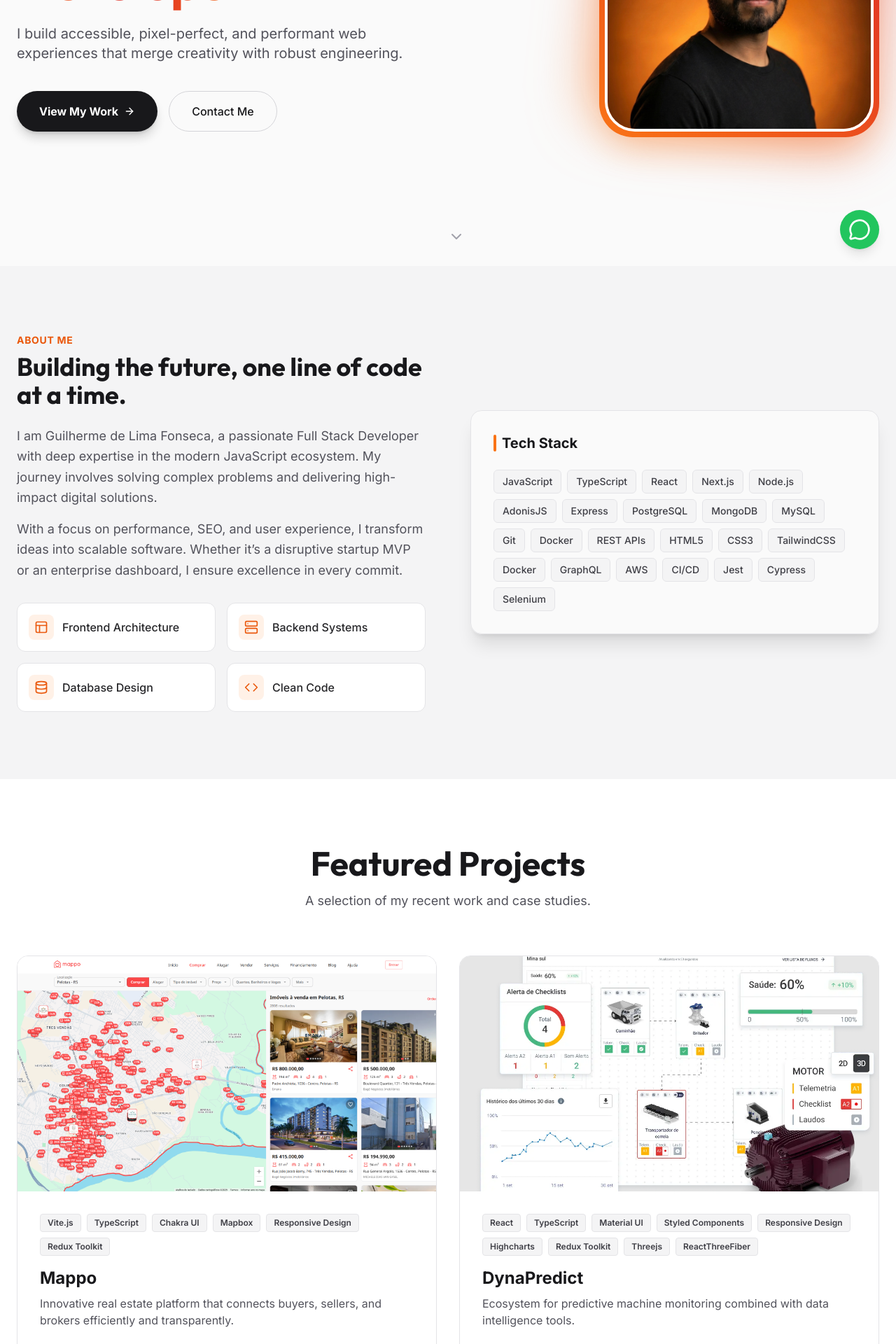
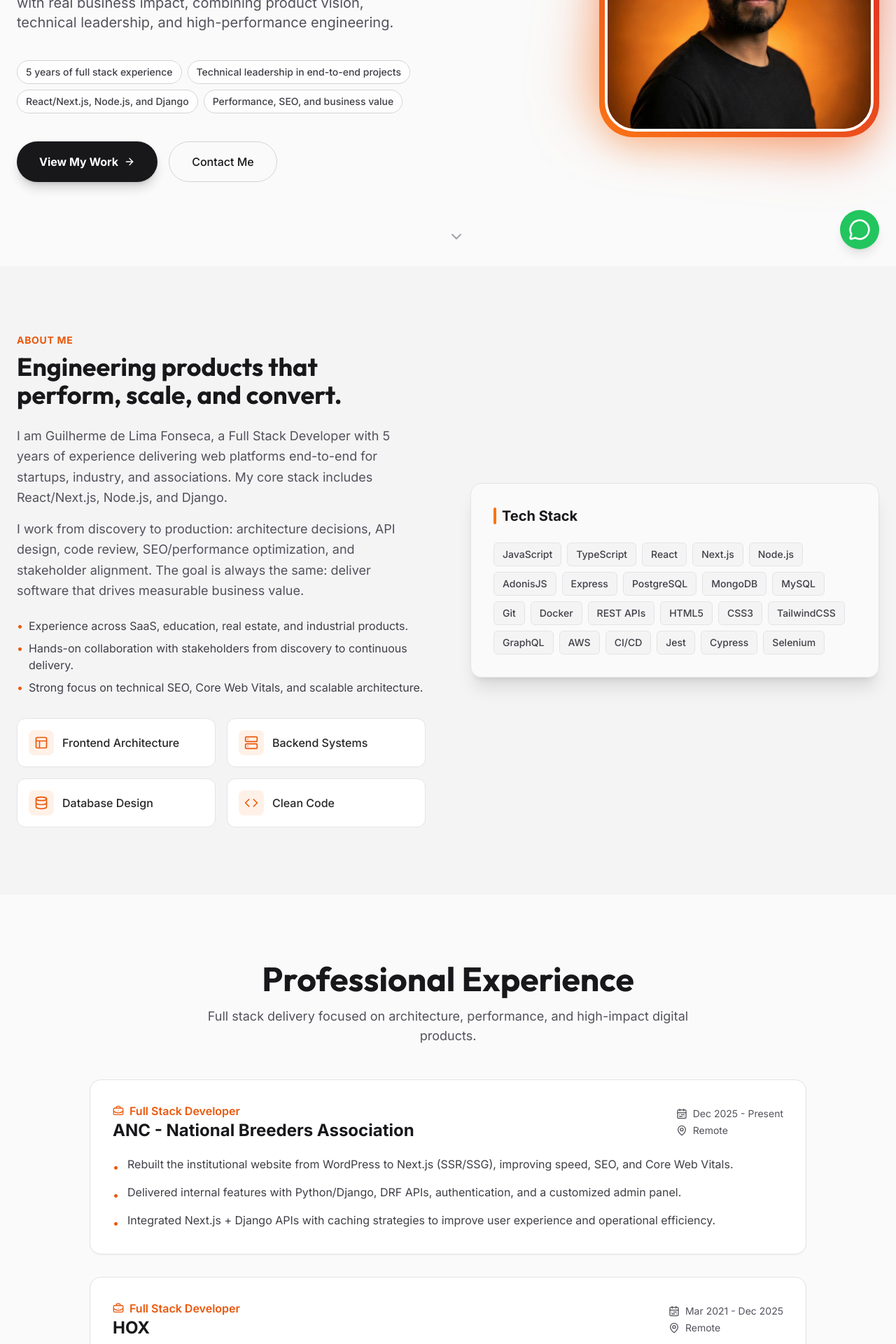
Before and after one commit to GuilhermeFon/portfolio, a Next.js app: page / in a window 1280 px wide. Shown: the part 420-2340 px from the top of the page at 70% size. Built offline with nearby package versions, Linux system fonts and the light colour scheme.

Commit message:
Add Experience section and enhance About and Hero components for multilingual support

```diff
--- a/app/page.tsx
+++ b/app/page.tsx
@@ -1,6 +1,7 @@
 import Navbar from '../components/Navbar';
 import Hero from '../components/Hero';
 import About from '../components/About';
+import Experience from '../components/Experience';
 import Projects from '../components/Projects';
 import Footer from '../components/Footer';
 import WhatsAppButton from '../components/WhatsAppButton';
@@ -12,6 +13,7 @@ export default function Home() {
       <main>
         <Hero />
         <About />
+        <Experience />
         <Projects />
       </main>
       <Footer />
--- a/components/About.tsx
+++ b/components/About.tsx
@@ -9,6 +9,33 @@ import { Code, Server, Database, Layout } from 'lucide-react';
 const About: React.FC = () => {
   const { language } = useLanguage();
   const t = CONTENT[language].about;
+  const featureTitles =
+    language === "pt"
+      ? {
+          frontend: "Arquitetura Frontend",
+          backend: "Sistemas Backend",
+          database: "Modelagem de Dados",
+          code: "Codigo Limpo",
+        }
+      : {
+          frontend: "Frontend Architecture",
+          backend: "Backend Systems",
+          database: "Database Design",
+          code: "Clean Code",
+        };
+
+  const differentiators =
+    language === "pt"
+      ? [
+          "Experiencia com plataformas SaaS, educacionais, imobiliarias e industriais.",
+          "Atuacao com stakeholders em discovery, priorizacao e entrega continua.",
+          "Forte dominio em SEO tecnico, Core Web Vitals e arquitetura escalavel.",
+        ]
+      : [
+          "Experience across SaaS, education, real estate, and industrial products.",
+          "Hands-on collaboration with stakeholders from discovery to continuous delivery.",
+          "Strong focus on technical SEO, Core Web Vitals, and scalable architecture.",
+        ];
 
   const FeatureItem = ({ icon: Icon, title }: { icon: any, title: string }) => (
     <div className="flex items-center gap-3 p-4 bg-white dark:bg-zinc-900/50 border border-zinc-200 dark:border-zinc-800 rounded-xl hover:border-orange-500/50 hover:shadow-md dark:hover:shadow-none transition-all">
@@ -42,11 +69,20 @@ const About: React.FC = () => {
               <p>{t.p2}</p>
             </div>
 
+            <ul className="mt-6 space-y-2 text-zinc-700 dark:text-zinc-300">
+              {differentiators.map((item) => (
+                <li key={item} className="flex gap-2">
+                  <span className="text-orange-600 dark:text-orange-500">•</span>
+                  <span>{item}</span>
+                </li>
+              ))}
+            </ul>
+
             <div className="mt-8 grid grid-cols-1 sm:grid-cols-2 gap-4">
-              <FeatureItem icon={Layout} title="Frontend Architecture" />
-              <FeatureItem icon={Server} title="Backend Systems" />
-              <FeatureItem icon={Database} title="Database Design" />
-              <FeatureItem icon={Code} title="Clean Code" />
+              <FeatureItem icon={Layout} title={featureTitles.frontend} />
+              <FeatureItem icon={Server} title={featureTitles.backend} />
+              <FeatureItem icon={Database} title={featureTitles.database} />
+              <FeatureItem icon={Code} title={featureTitles.code} />
             </div>
           </motion.div>
 
--- /dev/null
+++ b/components/Experience.tsx
@@ -0,0 +1,138 @@
+"use client";
+
+import React from "react";
+import {motion} from "framer-motion";
+import {useLanguage} from "../contexts/LanguageContext";
+import {BriefcaseBusiness, CalendarRange, MapPin} from "lucide-react";
+
+const EXPERIENCE = {
+  pt: {
+    title: "Experiencia Profissional",
+    subtitle:
+      "Atuacao full stack com foco em arquitetura, performance e entrega de produtos digitais de alto impacto.",
+    positions: [
+      {
+        company: "ANC - Associacao Nacional de Criadores",
+        role: "Desenvolvedor Full Stack",
+        location: "Remoto",
+        period: "Dez 2025 - Presente",
+        highlights: [
+          "Reconstrucao do site institucional de WordPress para Next.js (SSR/SSG), elevando velocidade, SEO e Core Web Vitals.",
+          "Desenvolvimento de funcionalidades internas em Python/Django com DRF, autenticacao e painel administrativo customizado.",
+          "Integracao Next.js + Django com estrategia de cache e consumo de APIs para melhor experiencia e eficiencia operacional.",
+        ],
+      },
+      {
+        company: "HOX",
+        role: "Desenvolvedor Full Stack",
+        location: "Remoto",
+        period: "Mar 2021 - Dez 2025",
+        highlights: [
+          "Mappo: plataforma imobiliaria com visualizacao interativa de lotes e imoveis, busca avancada e backend seguro em AdonisJS.",
+          "Dynamox: dashboards para monitoramento preditivo industrial com React, D3.js e visualizacoes 3D com Three.js/R3F.",
+          "GrowSolar: lideranca tecnica ponta a ponta na plataforma de cursos/mentorias e no site com CMS headless e SEO avancado.",
+          "Conducao de code reviews e definicao de padroes arquiteturais em colaboracao direta com clientes e stakeholders.",
+        ],
+      },
+    ],
+  },
+  en: {
+    title: "Professional Experience",
+    subtitle:
+      "Full stack delivery focused on architecture, performance, and high-impact digital products.",
+    positions: [
+      {
+        company: "ANC - National Breeders Association",
+        role: "Full Stack Developer",
+        location: "Remote",
+        period: "Dec 2025 - Present",
+        highlights: [
+          "Rebuilt the institutional website from WordPress to Next.js (SSR/SSG), improving speed, SEO, and Core Web Vitals.",
+          "Delivered internal features with Python/Django, DRF APIs, authentication, and a customized admin panel.",
+          "Integrated Next.js + Django APIs with caching strategies to improve user experience and operational efficiency.",
+        ],
+      },
+      {
+        company: "HOX",
+        role: "Full Stack Developer",
+        location: "Remote",
+        period: "Mar 2021 - Dec 2025",
+        highlights: [
+          "Mappo: real estate platform with interactive property mapping, advanced filtering, and secure AdonisJS APIs.",
+          "Dynamox: BI dashboards for predictive maintenance using React, D3.js, and 3D visualizations with Three.js/R3F.",
+          "GrowSolar: led architecture and end-to-end delivery of the education platform and SEO-optimized institutional website.",
+          "Ran code reviews and established architectural standards while working closely with clients and stakeholders.",
+        ],
+      },
+    ],
+  },
+};
+
+const Experience: React.FC = () => {
+  const {language} = useLanguage();
+  const t = EXPERIENCE[language];
+
+  return (
+    <section id="experience" className="py-24 bg-zinc-50 dark:bg-zinc-950">
+      <div className="container mx-auto px-6">
+        <motion.div
+          className="mb-12 md:text-center max-w-3xl mx-auto"
+          initial={{opacity: 0, y: 20}}
+          whileInView={{opacity: 1, y: 0}}
+          viewport={{once: true}}
+        >
+          <h2 className="text-3xl md:text-5xl font-display font-bold text-zinc-900 dark:text-white mb-4">
+            {t.title}
+          </h2>
+          <p className="text-zinc-600 dark:text-zinc-400 text-lg">{t.subtitle}</p>
+        </motion.div>
+
+        <div className="space-y-8 max-w-5xl mx-auto">
+          {t.positions.map((item, index) => (
+            <motion.article
+              key={item.company}
+              initial={{opacity: 0, y: 20}}
+              whileInView={{opacity: 1, y: 0}}
+              viewport={{once: true}}
+              transition={{delay: index * 0.08}}
+              className="bg-white dark:bg-zinc-900 border border-zinc-200 dark:border-zinc-800 rounded-2xl p-6 md:p-8 shadow-sm"
+            >
+              <div className="flex flex-col md:flex-row md:items-center md:justify-between gap-4 mb-5">
+                <div>
+                  <p className="text-orange-600 dark:text-orange-400 font-semibold flex items-center gap-2">
+                    <BriefcaseBusiness className="w-4 h-4" />
+                    {item.role}
+                  </p>
+                  <h3 className="text-xl md:text-2xl font-bold text-zinc-900 dark:text-white">
+                    {item.company}
+                  </h3>
+                </div>
+                <div className="text-sm text-zinc-600 dark:text-zinc-400 space-y-1">
+                  <p className="flex items-center gap-2">
+                    <CalendarRange className="w-4 h-4" />
+                    {item.period}
+                  </p>
+                  <p className="flex items-center gap-2">
+                    <MapPin className="w-4 h-4" />
+                    {item.location}
+                  </p>
+                </div>
+              </div>
+
+              <ul className="space-y-3 text-zinc-700 dark:text-zinc-300">
+                {item.highlights.map((highlight) => (
+                  <li key={highlight} className="flex gap-3">
+                    <span className="text-orange-600 dark:text-orange-400 mt-1">•</span>
+                    <span>{highlight}</span>
+                  </li>
+                ))}
+              </ul>
+            </motion.article>
+          ))}
+        </div>
+      </div>
+    </section>
+  );
+};
+
+export default Experience;
--- a/components/Hero.tsx
+++ b/components/Hero.tsx
@@ -11,6 +11,20 @@ import Image from "next/image";
 const Hero: React.FC = () => {
   const {language} = useLanguage();
   const t = CONTENT[language].hero;
+  const highlights =
+    language === "pt"
+      ? [
+          "5 anos de experiencia full stack",
+          "Lideranca tecnica em projetos ponta a ponta",
+          "React/Next.js, Node.js e Django",
+          "Performance, SEO e valor de negocio",
+        ]
+      : [
+          "5 years of full stack experience",
+          "Technical leadership in end-to-end projects",
+          "React/Next.js, Node.js, and Django",
+          "Performance, SEO, and business value",
+        ];
 
   const scrollToProjects = () => {
     document.getElementById("projects")?.scrollIntoView({behavior: "smooth"});
@@ -64,6 +78,22 @@ const Hero: React.FC = () => {
             >
               {t.description}
             </motion.p>
+
+            <motion.div
+              initial={{opacity: 0, y: 15}}
+              animate={{opacity: 1, y: 0}}
+              transition={{duration: 0.5, delay: 0.25}}
+              className="flex flex-wrap gap-2 mb-10 justify-center lg:justify-start"
+            >
+              {highlights.map((item) => (
+                <span
+                  key={item}
+                  className="px-3 py-1.5 text-sm font-medium rounded-full border border-zinc-300 dark:border-zinc-700 bg-white/80 dark:bg-zinc-900/70 text-zinc-700 dark:text-zinc-300"
+                >
+                  {item}
+                </span>
+              ))}
+            </motion.div>
 
             <motion.div
               initial={{opacity: 0, y: 20}}
--- a/components/Navbar.tsx
+++ b/components/Navbar.tsx
@@ -52,6 +52,12 @@ const Navbar: React.FC = () => {
             className="text-sm font-medium text-zinc-600 hover:text-orange-600 dark:text-zinc-300 dark:hover:text-orange-500 transition-colors"
           >
             {t.about}
+          </button>
+          <button
+            onClick={() => scrollToSection("experience")}
+            className="text-sm font-medium text-zinc-600 hover:text-orange-600 dark:text-zinc-300 dark:hover:text-orange-500 transition-colors"
+          >
+            {t.experience}
           </button>
           <button
             onClick={() => scrollToSection("projects")}
@@ -125,6 +131,12 @@ const Navbar: React.FC = () => {
                 {t.about}
               </button>
               <button
+                onClick={() => scrollToSection("experience")}
+                className="text-lg font-medium text-zinc-600 dark:text-zinc-300 hover:text-orange-600 dark:hover:text-orange-500 text-left"
+              >
+                {t.experience}
+              </button>
+              <button
                 onClick={() => scrollToSection("projects")}
                 className="text-lg font-medium text-zinc-600 dark:text-zinc-300 hover:text-orange-600 dark:hover:text-orange-500 text-left"
               >
--- a/constants.ts
+++ b/constants.ts
@@ -1,5 +1,5 @@
 import {Project, Translations} from "./types";
-import {Github, Linkedin, Mail, Twitter} from "lucide-react";
+import {Github, Linkedin, Mail} from "lucide-react";
 
 import BurgerCaseImage from "./assets/images/burger-case.png";
 import FinanceDashCaseImage from "./assets/images/finance-dash-case.png";
@@ -30,8 +30,8 @@ export const PROJECTS: Project[] = [
     id: "7",
     title: "Mappo",
     description: {
-      en: "Innovative real estate platform that connects buyers, sellers, and brokers efficiently and transparently.",
-      pt: "Plataforma Inovadora do mercado imobiliário que conecta compradores, vendedores e corretores de forma eficiente e transparente.",
+      en: "Full stack real estate platform with interactive lot/property mapping, advanced filters, and secure APIs to support high-volume geospatial data.",
+      pt: "Plataforma imobiliaria full stack com mapeamento interativo de lotes e imoveis, filtros avancados e APIs seguras para suportar alto volume de dados geoespaciais.",
     },
     tags: [
       "Vite.js",
@@ -49,8 +49,8 @@ export const PROJECTS: Project[] = [
     id: "12",
     title: "DynaPredict",
     description: {
-      en: "Ecosystem for predictive machine monitoring combined with data intelligence tools.",
-      pt: "Ecossistema para realizar o monitoramento preditivo de máquinas combinado com ferramentas de inteligência de dados.",
+      en: "Industrial predictive maintenance ecosystem with BI dashboards, data intelligence, and 3D asset visualization for real-time decisions.",
+      pt: "Ecossistema de manutencao preditiva industrial com dashboards de BI, inteligencia de dados e visualizacao 3D de ativos para decisao em tempo real.",
     },
     tags: [
       "React",
@@ -71,8 +71,8 @@ export const PROJECTS: Project[] = [
     id: "10",
     title: "GrowSolar Institucional",
     description: {
-      en: "High-conversion institutional website with blog and course pages focused on the solar energy ecosystem.",
-      pt: "Site institucional de alta conversão, com blog e páginas de cursos focados para o ecossistema de energia solar.",
+      en: "SEO-driven institutional website with integrated blog and course funnels, designed to increase authority, organic traffic, and conversion.",
+      pt: "Site institucional orientado a SEO com blog integrado e funis de cursos, projetado para elevar autoridade, trafego organico e conversao.",
     },
     tags: [
       "Next.js",
@@ -89,8 +89,8 @@ export const PROJECTS: Project[] = [
     id: "11",
     title: "GrowSolar Plataforma",
     description: {
-      en: "Platform for courses, mentoring, and 3D projects focused on the solar energy ecosystem.",
-      pt: "Plataforma de cursos, mentorias e projetos 3D focados para o ecossistema de energia solar",
+      en: "Education platform for courses, mentorships, and technical projects, delivered with end-to-end architecture and scalable APIs.",
+      pt: "Plataforma educacional de cursos, mentorias e projetos tecnicos, entregue com arquitetura ponta a ponta e APIs escalaveis.",
     },
     tags: [
       "Vite.js",
@@ -111,7 +111,7 @@ export const PROJECTS: Project[] = [
     title: "Grow Solar Lead Gen",
     description: {
       en: "High-conversion landing page for solar energy lead generation.",
-      pt: "Landing page de alta conversão para geração de leads em energia solar.",
+      pt: "Landing page de alta conversao para geracao de leads em energia solar.",
     },
     tags: ["Next.js", "TypeScript", "TailwindCSS", "Responsive Design"],
     image: GrowSolarCaseImage,
@@ -122,8 +122,8 @@ export const PROJECTS: Project[] = [
     id: "2",
     title: "Finance Dash",
     description: {
-      en: "Financial control and investment system to manage your finances efficiently.",
-      pt: "Sistema de controle financeiro e de investimentos para gerenciar suas finanças com eficiência.",
+      en: "Financial control dashboard with expense, income, credit card, and investment modules, built as a graduation capstone and evolved as a personal product.",
+      pt: "Dashboard de controle financeiro com modulos de despesas, receitas, cartao de credito e investimentos, criado como TCC e evoluido como produto pessoal.",
     },
     tags: [
       "Vite.js",
@@ -134,7 +134,7 @@ export const PROJECTS: Project[] = [
       "Zustand",
       "Node.js",
       "Express",
-      "PostgresSQL",
+      "PostgreSQL",
       "REST APIs",
     ],
     image: FinanceDashCaseImage,
@@ -145,8 +145,8 @@ export const PROJECTS: Project[] = [
     id: "1",
     title: "LK Sneakers",
     description: {
-      en: "High-conversion landing page for a sneaker store with modern and attractive design.",
-      pt: "Landing page de alta conversão para uma loja de tênis com design moderno e atrativo.",
+      en: "High-conversion landing page for a sneaker brand with modern visuals and mobile-first UX.",
+      pt: "Landing page de alta conversao para uma marca de tenis com visual moderno e UX mobile-first.",
     },
     tags: ["Next.js", "TypeScript", "TailwindCSS", "Responsive Design"],
     image: LkSneakersCaseImage,
@@ -157,8 +157,8 @@ export const PROJECTS: Project[] = [
     id: "9",
     title: "Studio Silo",
     description: {
-      en: "My business portfolio, where I showcase my projects, skills, and experiences as a full stack developer, plus service outsourcing.",
-      pt: "Meu portfólio Empresarial, onde apresento meus projetos, habilidades e experiências como desenvolvedor full stack, além de terceirização de serviços.",
+      en: "Business portfolio presenting projects, services, and technical expertise to support client acquisition.",
+      pt: "Portfolio empresarial para apresentar projetos, servicos e expertise tecnica com foco em aquisicao de clientes.",
     },
     tags: ["Next.js", "TypeScript", "TailwindCSS", "Responsive Design"],
     image: SiloCaseImage,
@@ -167,10 +167,10 @@ export const PROJECTS: Project[] = [
   },
   {
     id: "3",
-    title: "Mão na Roda",
+    title: "Mao na Roda",
     description: {
-      en: "Service website that connects clients with qualified professionals.",
-      pt: "Site de serviços que conecta clientes a profissionais qualificados.",
+      en: "Service platform connecting clients with qualified professionals through a streamlined web experience.",
+      pt: "Plataforma de servicos que conecta clientes e profissionais qualificados em uma experiencia web simplificada.",
     },
     tags: [
       "React",
@@ -188,8 +188,8 @@ export const PROJECTS: Project[] = [
     id: "6",
     title: "A Camponesa",
     description: {
-      en: "Landing page for an artisan bakery with a focus on quality and tradition.",
-      pt: "Landing page para uma confeitaria artesanal com foco em qualidade e tradição.",
+      en: "Landing page for an artisanal bakery emphasizing product quality and brand storytelling.",
+      pt: "Landing page para confeitaria artesanal com foco em qualidade dos produtos e storytelling de marca.",
     },
     tags: ["Next.js", "TypeScript", "TailwindCSS", "Responsive Design"],
     image: CamponesaCaseImage,
@@ -200,8 +200,8 @@ export const PROJECTS: Project[] = [
     id: "4",
     title: "Burger Pro",
     description: {
-      en: "Landing page for an artisan burger course.",
-      pt: "Landing page para um curso de hambúrguer artesanal.",
+      en: "Landing page for an artisan burger course focused on lead generation and conversion.",
+      pt: "Landing page para curso de hamburguer artesanal com foco em geracao de leads e conversao.",
     },
     tags: ["Next.js", "TypeScript", "TailwindCSS", "Responsive Design"],
     image: BurgerCaseImage,
@@ -214,6 +214,7 @@ export const CONTENT: Translations = {
   en: {
     nav: {
       about: "About",
+      experience: "Experience",
       projects: "Projects",
       contact: "Contact",
     },
@@ -221,15 +222,15 @@ export const CONTENT: Translations = {
       greeting: "Hello, I'm",
       role: "Full Stack Developer",
       description:
-        "I build accessible, pixel-perfect, and performant web experiences that merge creativity with robust engineering.",
+        "I help companies turn ideas into scalable digital products with real business impact, combining product vision, technical leadership, and high-performance engineering.",
       cta_primary: "View My Work",
       cta_secondary: "Contact Me",
     },
     about: {
       title: "About Me",
-      subtitle: "Building the future, one line of code at a time.",
-      p1: "I am Guilherme de Lima Fonseca, a passionate Full Stack Developer with deep expertise in the modern JavaScript ecosystem. My journey involves solving complex problems and delivering high-impact digital solutions.",
-      p2: "With a focus on performance, SEO, and user experience, I transform ideas into scalable software. Whether it’s a disruptive startup MVP or an enterprise dashboard, I ensure excellence in every commit.",
+      subtitle: "Engineering products that perform, scale, and convert.",
+      p1: "I am Guilherme de Lima Fonseca, a Full Stack Developer with 5 years of experience delivering web platforms end-to-end for startups, industry, and associations. My core stack includes React/Next.js, Node.js, and Django.",
+      p2: "I work from discovery to production: architecture decisions, API design, code review, SEO/performance optimization, and stakeholder alignment. The goal is always the same: deliver software that drives measurable business value.",
       skills_title: "Tech Stack",
     },
     projects: {
@@ -245,27 +246,28 @@ export const CONTENT: Translations = {
   pt: {
     nav: {
       about: "Sobre",
+      experience: "Experiencia",
       projects: "Projetos",
       contact: "Contato",
     },
     hero: {
-      greeting: "Olá, eu sou",
+      greeting: "Ola, eu sou",
       role: "Desenvolvedor Full Stack",
       description:
-        "Crio experiências web acessíveis, pixel-perfect e de alta performance que unem criatividade e engenharia robusta.",
+        "Ajudo empresas a transformar ideias em produtos digitais escalaveis com impacto real no negocio, unindo visao de produto, lideranca tecnica e engenharia de alta performance.",
       cta_primary: "Ver Projetos",
       cta_secondary: "Contato",
     },
     about: {
       title: "Sobre Mim",
-      subtitle: "Construindo o futuro, uma linha de código por vez.",
-      p1: "Eu sou Guilherme de Lima Fonseca, um Desenvolvedor Full Stack apaixonado com profunda experiência no ecossistema JavaScript moderno. Minha jornada envolve resolver problemas complexos e entregar soluções digitais de alto impacto.",
-      p2: "Com foco em performance, SEO e experiência do usuário, transformo ideias em software escalável. Seja um MVP disruptivo para startups ou um dashboard corporativo, garanto excelência em cada commit.",
-      skills_title: "Stack Tecnológica",
+      subtitle: "Engenharia de produtos que performam, escalam e convertem.",
+      p1: "Sou Guilherme de Lima Fonseca, Desenvolvedor Full Stack com 5 anos de experiencia criando plataformas web de ponta a ponta para startups, industria e associacoes. Minha stack principal envolve React/Next.js, Node.js e Django.",
+      p2: "Atuo da descoberta ate a producao: decisoes de arquitetura, desenho de APIs, code review, otimizacao de SEO/performance e alinhamento com stakeholders. O foco e sempre entregar software com valor mensuravel para o negocio.",
+      skills_title: "Stack Tecnologica",
     },
     projects: {
       title: "Projetos em Destaque",
-      subtitle: "Uma seleção dos meus trabalhos recentes e estudos de caso.",
+      subtitle: "Uma selecao dos meus trabalhos recentes e estudos de caso.",
       view_project: "Ver Projeto",
     },
     footer: {
@@ -292,7 +294,6 @@ export const SKILLS = [
   "HTML5",
   "CSS3",
   "TailwindCSS",
-  "Docker",
   "GraphQL",
   "AWS",
   "CI/CD",
--- a/types.ts
+++ b/types.ts
@@ -18,6 +18,7 @@ export interface Project {
 export interface TranslationStructure {
   nav: {
     about: string;
+    experience: string;
     projects: string;
     contact: string;
   };
```
